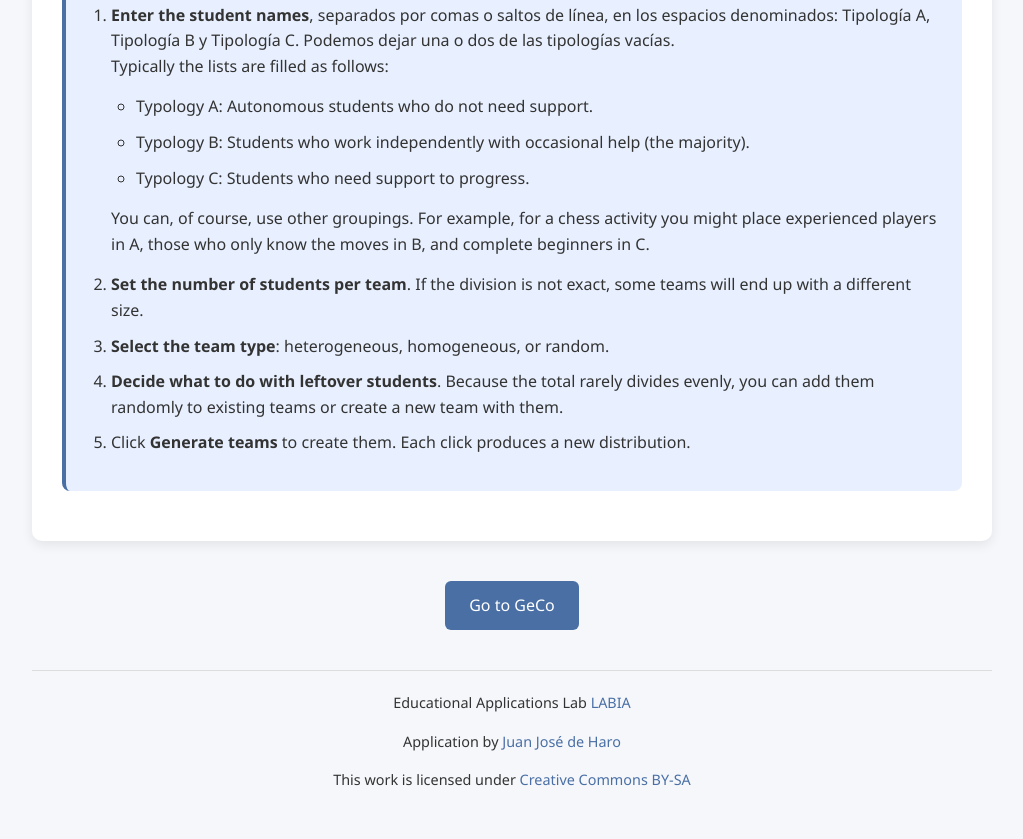
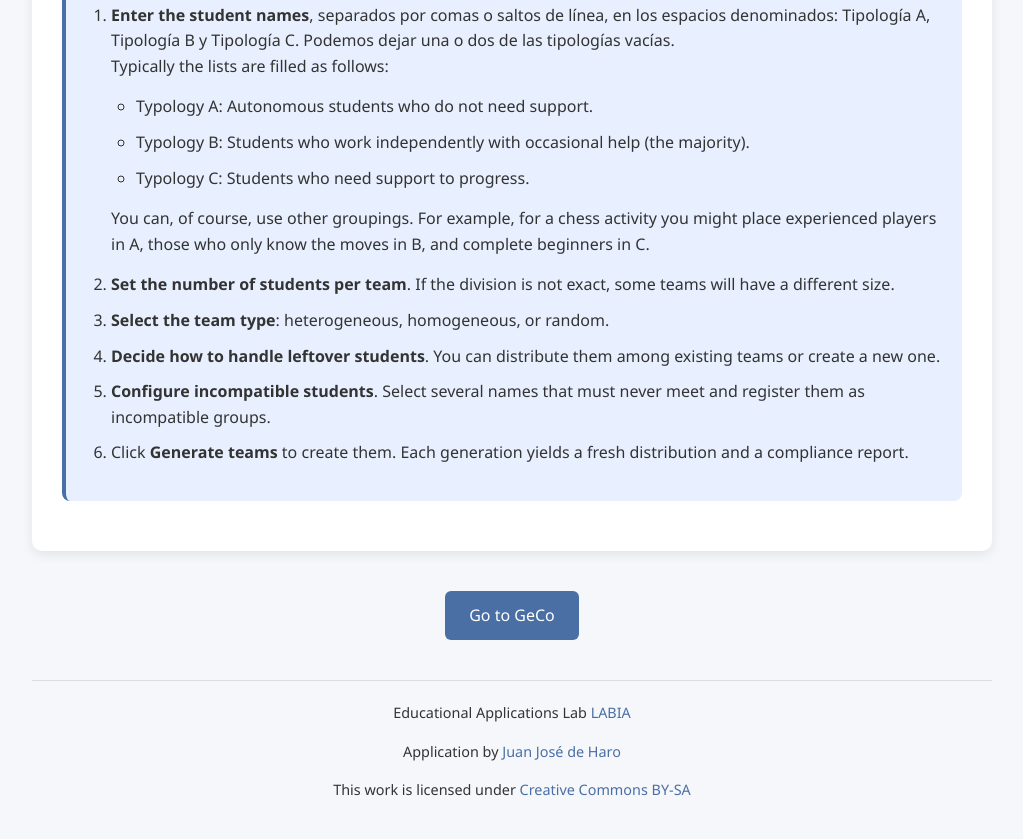
Before and after one commit to jjdeharo/geco, a plain HTML site: page instr.html in a window 1280 px wide. Shown: the part 2020-2859 px from the top of the page, without its empty margins (128-1151 px from the left). Drawn offline with Linux system fonts and the light colour scheme.

Commit message:
Amplía instrucciones con incompatibles y actualiza traducciones

```diff
--- a/instr.html
+++ b/instr.html
@@ -245,10 +245,11 @@
             </ul>
             <p id="other-groups">Lógicamente, podemos hacer otras agrupaciones, por ejemplo, si queremos hacer grupos para jugar al ajedrez podríamos poner en A aquellos que saben jugar, en B los que solo saben mover las piezas y en C los que desconocen el juego.</p>
           </li>
-          <li id="members-number"><strong>Definir el número de alumnos por equipo</strong>. Si las agrupaciones no son exactas, algunos equipos tendrán un número diferente de miembros.</li>
+          <li id="members-number"><strong>Definir el número de alumnos por equipo</strong>. Si la división no es exacta, algunos equipos tendrán un tamaño diferente.</li>
           <li id="team-type"><strong>Elegir el tipo de los equipos</strong>: heterogéneo, homogéneo o esporádico.</li>
-          <li id="leftover-members"><strong>Decidir qué hacer con los miembros sobrantes</strong>. Normalmente, el número de los alumnos no coincide con un número exacto de grupos, por lo tanto, podremos elegir entre incluirlos de forma aleatoria en otros equipos o crear un equipo propio con ellos.</li>
-          <li id="generate-button">Pulsar <strong>Generar equipos</strong> para crearlos. Cada vez que se pulsa este botón se genera una nueva distribución de los grupos.</li>
+          <li id="leftover-members"><strong>Decidir qué hacer con los miembros sobrantes</strong>. Puedes repartirlos entre los equipos existentes o crear uno nuevo.</li>
+          <li id="incompatibles-step"><strong>Configurar personas incompatibles</strong>. Selecciona los alumnos que no deben coincidir y añádelos como grupos incompatibles.</li>
+          <li id="generate-button">Pulsa <strong>Generar equipos</strong> para obtenerlos. Cada pulsación produce una nueva distribución y un informe de cumplimiento.</li>
         </ol>
       </div>
     </div>
@@ -294,10 +295,11 @@
         typeB: "Tipología B: Personas que pueden trabajar de manera independiente pero con asistencia ocasional (la mayoría).",
         typeC: "Tipología C: Personas que necesitan apoyo para poder progresar.",
         otherGroups: "Lógicamente, podemos hacer otras agrupaciones, por ejemplo, si queremos hacer grupos para jugar al ajedrez podríamos poner en A aquellos que saben jugar, en B los que solo saben mover las piezas y en C los que desconocen el juego.",
-        membersNumber: "<strong>Definir el número de alumnos por equipo</strong>. Si las agrupaciones no son exactas, algunos equipos tendrán un número diferente de miembros.",
+        membersNumber: "<strong>Definir el número de alumnos por equipo</strong>. Si la división no es exacta, algunos equipos tendrán un tamaño diferente.",
         teamType: "<strong>Elegir el tipo de los equipos</strong>: heterogéneo, homogéneo o esporádico.",
-        leftoverMembers: "<strong>Decidir qué hacer con los miembros sobrantes</strong>. Normalmente, el número de los alumnos no coincide con un número exacto de grupos, por lo tanto, podremos elegir entre incluirlos de forma aleatoria en otros equipos o crear un equipo propio con ellos.",
-        generateButton: "Pulsar <strong>Generar equipos</strong> para crearlos. Cada vez que se pulsa este botón se genera una nueva distribución de los grupos.",
+        leftoverMembers: "<strong>Decidir qué hacer con los miembros sobrantes</strong>. Puedes repartirlos entre los equipos existentes o crear uno nuevo.",
+        incompatiblesStep: "<strong>Configurar personas incompatibles</strong>. Selecciona los alumnos que no deben coincidir y añádelos como grupos incompatibles.",
+        generateButton: "Pulsa <strong>Generar equipos</strong> para obtenerlos. Cada pulsación produce una nueva distribución y un informe de cumplimiento.",
         goToGeco: "Ir a GeCo",
         labText: "Laboratorio de aplicaciones educativas <a href='https://labia.tiddlyhost.com' target='_blank'>LABIA</a>",
         authorText: "Aplicación hecha por <a href='https://bilateria.org' target='_blank'>Juan José de Haro</a>",
@@ -330,10 +332,11 @@
         typeB: "Tipologia B: Persones que poden treballar de manera independent però amb assistència ocasional (la majoria).",
         typeC: "Tipologia C: Persones que necessiten suport per poder progressar.",
         otherGroups: "Lògicament, podem fer altres agrupacions, per exemple, si volem fer grups per jugar als escacs podríem posar a A aquells que saben jugar, a B els que només saben moure les peces i a C els que desconeixen el joc.",
-        membersNumber: "<strong>Definir el nombre d'alumnes per equip</strong>. Si les agrupacions no són exactes, alguns equips tindran un nombre diferent de membres.",
+        membersNumber: "<strong>Definir el nombre d'alumnes per equip</strong>. Si la divisió no és exacta, alguns equips tindran una mida diferent.",
         teamType: "<strong>Triar el tipus dels equips</strong>: heterogeni, homogeni o esporàdic.",
-        leftoverMembers: "<strong>Decidir què fer amb els membres sobrants</strong>. Normalment, el nombre dels alumnes no coincideix amb un nombre exacte de grups, per tant, podrem triar entre incloure'ls de forma aleatòria en altres equips o crear un equip propi amb ells.",
-        generateButton: "Prémer <strong>Generar equips</strong> per crear-los. Cada vegada que es prem aquest botó es genera una nova distribució dels grups.",
+        leftoverMembers: "<strong>Decidir què fer amb els membres sobrants</strong>. Pots repartir-los entre els equips existents o crear-ne un de nou.",
+        incompatiblesStep: "<strong>Configurar persones incompatibles</strong>. Selecciona els alumnes que no han de coincidir i afegeix-los com a grups incompatibles.",
+        generateButton: "Prem <strong>Generar equips</strong> per obtenir-los. Cada vegada es genera una nova distribució i un informe de compliment.",
         goToGeco: "Anar a GeCo",
         labText: "Laboratori d'aplicacions educatives <a href='https://labia.tiddlyhost.com' target='_blank'>LABIA</a>",
         authorText: "Aplicació feta per <a href='https://bilateria.org' target='_blank'>Juan José de Haro</a>",
@@ -368,8 +371,9 @@
         otherGroups: "Evidentemente pódense facer outras agrupacións; por exemplo, para unha actividade de xadrez poderiamos colocar en A quen xa sabe xogar, en B quen só coñece os movementos e en C quen non coñece o xogo.",
         membersNumber: "<strong>Definir o número de persoas por equipo</strong>. Se a división non é exacta, algún equipo terá un tamaño diferente.",
         teamType: "<strong>Escoller o tipo de equipo</strong>: heteroxéneo, homoxéneo ou aleatorio.",
-        leftoverMembers: "<strong>Decidir que facer co alumnado sobrante</strong>. Como o total rara vez coincide, pódese engadir ao azar noutros equipos ou crear un equipo novo.",
-        generateButton: "Preme <strong>Xerar equipos</strong> para obtelos. Cada vez que se preme xérase unha nova distribución.",
+        leftoverMembers: "<strong>Decidir que facer co alumnado sobrante</strong>. Pódese repartilo entre os equipos existentes ou crear un grupo novo.",
+        incompatiblesStep: "<strong>Configurar persoas incompatibles</strong>. Selecciona os estudantes que non deben coincidir e engádeos como grupos incompatibles.",
+        generateButton: "Preme <strong>Xerar equipos</strong> para obtelos. Cada xeración produce unha nova distribución e un informe de cumprimento.",
         goToGeco: "Ir a GeCo",
         labText: "Laboratorio de aplicacións educativas <a href='https://labia.tiddlyhost.com' target='_blank'>LABIA</a>",
         authorText: "Aplicación creada por <a href='https://bilateria.org' target='_blank'>Juan José de Haro</a>",
@@ -404,8 +408,9 @@
         otherGroups: "Jakina, beste sailkapen batzuk ere erabil daitezke; esaterako, xake jarduera baterako A taldean jada jokatzen dakitenak jarri, B taldean mugimenduak besterik ez dakitenak eta C taldean erabat berriak direnak.",
         membersNumber: "<strong>Zehaztu taldeko kide kopurua</strong>. Zatiketa ez bada zehatza, talde batek baino gehiagok neurri desberdina izango du.",
         teamType: "<strong>Aukeratu taldeen mota</strong>: heterogeneoa, homogeneoa edo ausazkoa.",
-        leftoverMembers: "<strong>Erabaki zer egin soberan geratzen direnekin</strong>. Guztizko kopurua ez datorrenean bat, ausaz gainerako taldeen artean bana daitezke edo talde berri bat sor daiteke.",
-        generateButton: "Sakatu <strong>Taldeak sortu</strong> botoia. Botoia sakatzen den bakoitzean banaketa berria lortzen da.",
+        leftoverMembers: "<strong>Erabaki zer egin soberan geratzen direnekin</strong>. Taldeetan bana ditzakezu edo talde berri bat sor dezakezu.",
+        incompatiblesStep: "<strong>Konfiguratu bateraezinak</strong>. Hautatu elkarrekin egon ezin duten ikasleak eta gorde talde bateraezin gisa.",
+        generateButton: "Sakatu <strong>Taldeak sortu</strong> banaketa berria eta betetze-txostena lortzeko.",
         goToGeco: "Joan GeCora",
         labText: "Hezkuntza-aplikazioen laborategia <a href='https://labia.tiddlyhost.com' target='_blank'>LABIA</a>",
         authorText: "Aplikazioa <a href='https://bilateria.org' target='_blank'>Juan José de Haro</a>-k egina",
@@ -438,10 +443,11 @@
         typeB: "Typology B: Students who work independently with occasional help (the majority).",
         typeC: "Typology C: Students who need support to progress.",
         otherGroups: "You can, of course, use other groupings. For example, for a chess activity you might place experienced players in A, those who only know the moves in B, and complete beginners in C.",
-        membersNumber: "<strong>Set the number of students per team</strong>. If the division is not exact, some teams will end up with a different size.",
+        membersNumber: "<strong>Set the number of students per team</strong>. If the division is not exact, some teams will have a different size.",
         teamType: "<strong>Select the team type</strong>: heterogeneous, homogeneous, or random.",
-        leftoverMembers: "<strong>Decide what to do with leftover students</strong>. Because the total rarely divides evenly, you can add them randomly to existing teams or create a new team with them.",
-        generateButton: "Click <strong>Generate teams</strong> to create them. Each click produces a new distribution.",
+        leftoverMembers: "<strong>Decide how to handle leftover students</strong>. You can distribute them among existing teams or create a new one.",
+        incompatiblesStep: "<strong>Configure incompatible students</strong>. Select several names that must never meet and register them as incompatible groups.",
+        generateButton: "Click <strong>Generate teams</strong> to create them. Each generation yields a fresh distribution and a compliance report.",
         goToGeco: "Go to GeCo",
         labText: "Educational Applications Lab <a href='https://labia.tiddlyhost.com' target='_blank'>LABIA</a>",
         authorText: "Application by <a href='https://bilateria.org' target='_blank'>Juan José de Haro</a>",
@@ -514,6 +520,10 @@
       document.getElementById('members-number').innerHTML = langData.membersNumber;
       document.getElementById('team-type').innerHTML = langData.teamType;
       document.getElementById('leftover-members').innerHTML = langData.leftoverMembers;
+      const incompatiblesItem = document.getElementById('incompatibles-step');
+      if (incompatiblesItem && langData.incompatiblesStep) {
+        incompatiblesItem.innerHTML = langData.incompatiblesStep;
+      }
       document.getElementById('generate-button').innerHTML = langData.generateButton;
       document.getElementById('go-to-geco').innerText = langData.goToGeco;
 
```
